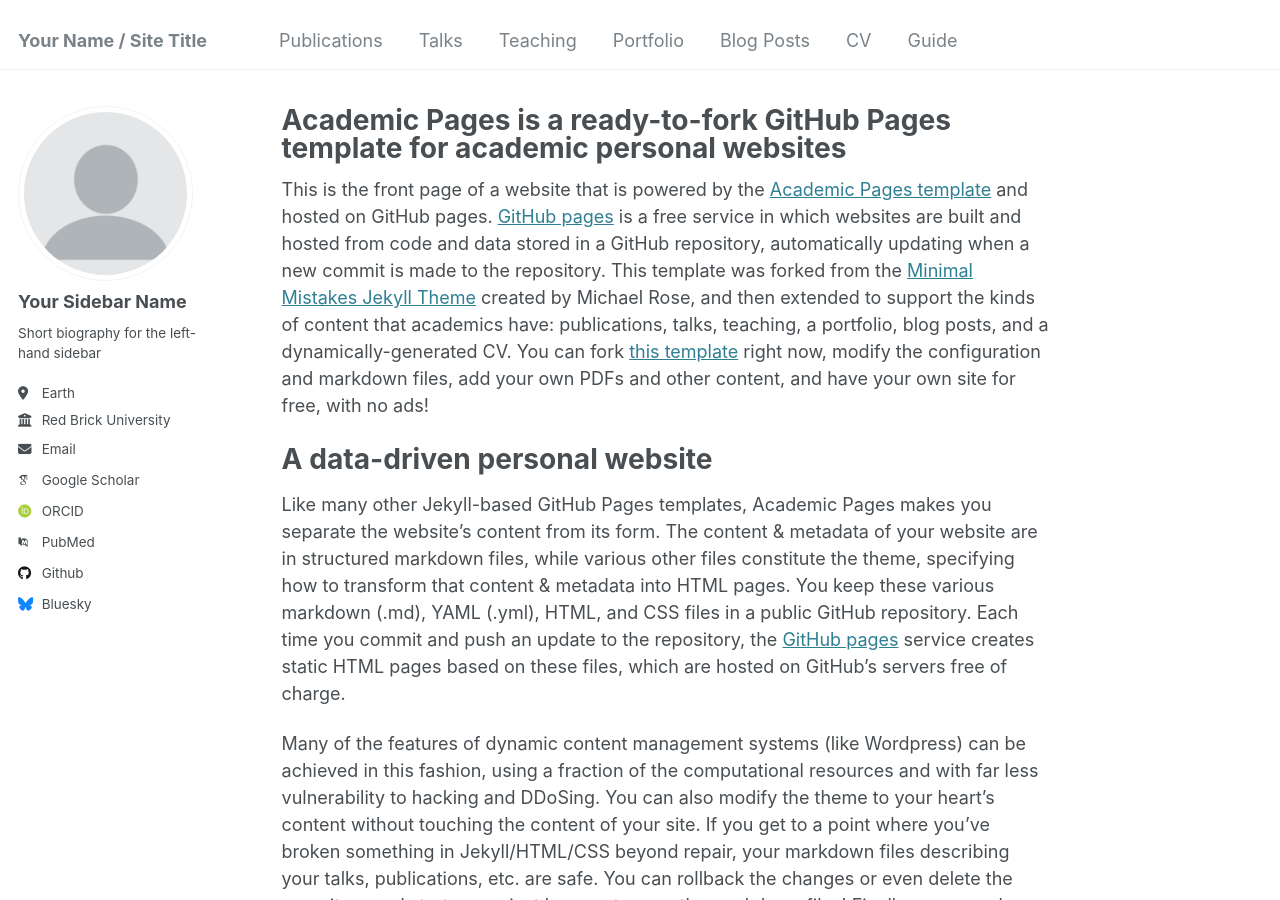
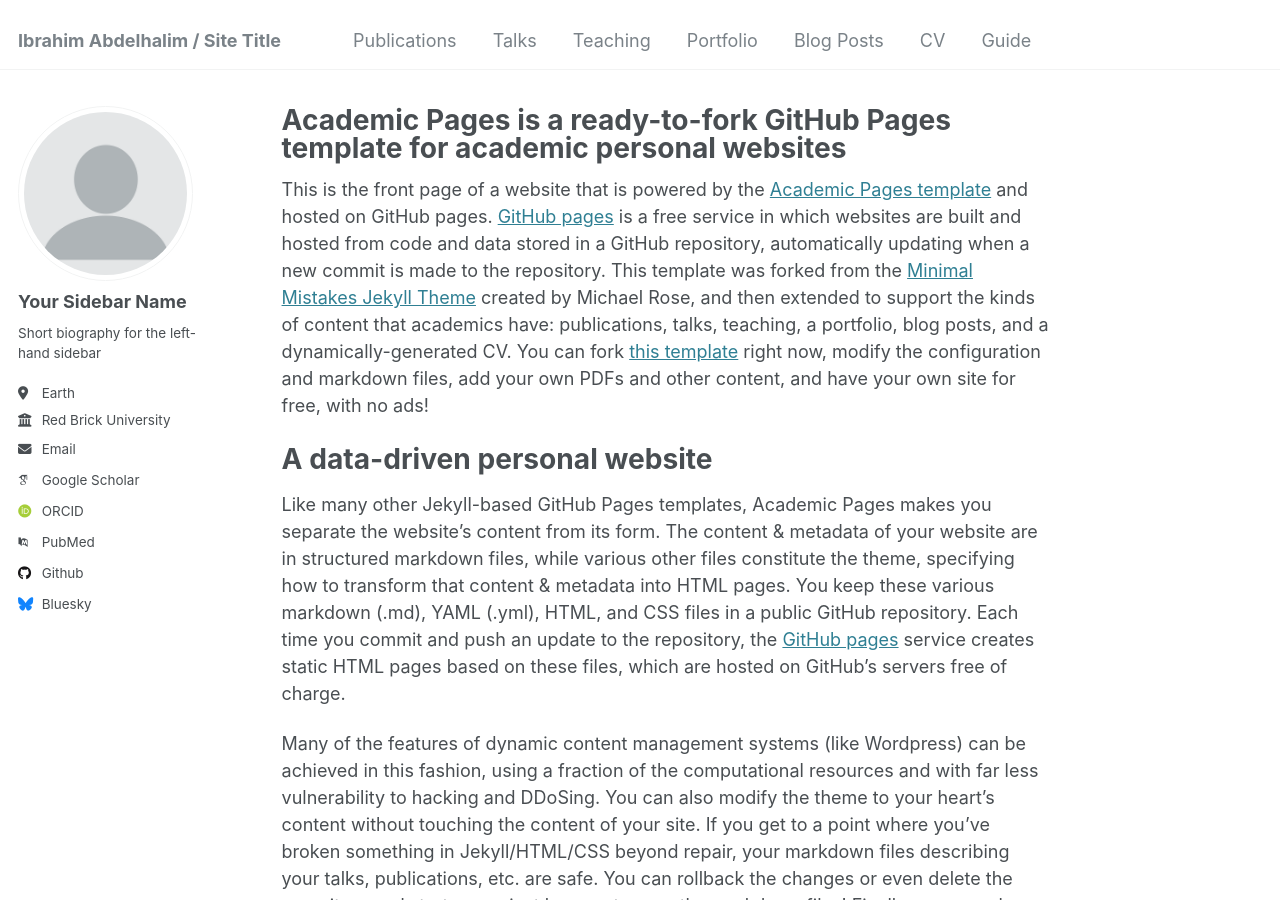
Before and after one commit to IbrahimSaad1993/ibrahimabdelhalim.github.io, a Jekyll site: the page built from _pages/about.md, in a window 1280 px wide and 900 px high. Built offline with Jekyll 4.4.1, drawn with Linux system fonts in a browser that asks for light colours; some web fonts are replaced.

Commit message:
Update _config.yml

```diff
--- a/_config.yml
+++ b/_config.yml
@@ -8,7 +8,7 @@
 
 # Basic Site Settings
 locale                   : "en-US"
-title                    : "Your Name / Site Title"
+title                    : "Ibrahim Abdelhalim / Site Title"
 title_separator          : "-"
 name                     : &name "Your Name"
 description              : &description "personal description"
```
